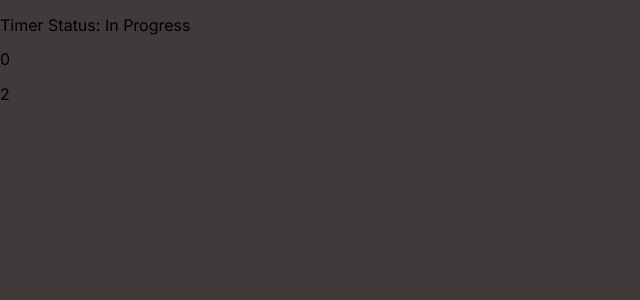
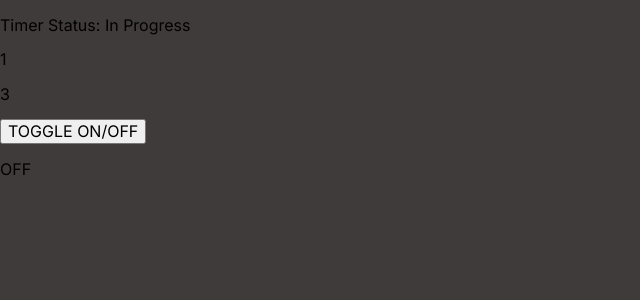
Before and after one commit to renzpulvira/quiz-mern, a React (Create React App) app: page /quiz in a window 1280 px wide. Shown: the top 300 px of the page, without its empty margins (0-640 px from the left). Built offline with nearby package versions, Linux system fonts and the light colour scheme.

Commit message:
added TImer

```diff
--- a/src/views/Quiz.jsx
+++ b/src/views/Quiz.jsx
@@ -5,19 +5,37 @@ export default function Quiz() {
   const [isFinished, setIsFinished] = useState(false);
   const [minutes, setMinutes] = useState(1);
   const [seconds, setSeconds] = useState(3);
+  const [isStarted, setIsStarted] = useState(false);
+
+  const callSetFinished = () => {
+    setIsFinished(true);
+  };
+
+  const callSetMinutesSeconds = (min, sec) => {
+    setMinutes(min);
+    setSeconds(sec);
+  };
+
+  const callSetSeconds = (sec) => {
+    setSeconds(sec);
+  };
+
+  let myTimer = null;
 
   useEffect(() => {
-    let myTimer = setInterval(() => {
+    if (isStarted) {
+      myTimer = setInterval(() => {
         if (seconds > 0) {
-        setSeconds(seconds - 1);
+          callSetSeconds(seconds - 1);
         }
         if (seconds === 0) {
           if (minutes === 0) {
-          setIsFinished(true);
+            callSetFinished();
             clearInterval(myTimer);
           } else {
-          setMinutes(minutes - 1);
-          setSeconds(3);
+            // setMinutes(minutes - 1);
+            // setSeconds(3);
+            callSetMinutesSeconds(minutes - 1, 3);
           }
         }
       }, 1000);
@@ -25,6 +43,11 @@ export default function Quiz() {
       return () => {
         clearInterval(myTimer);
       };
+    }
+    if (!isStarted) {
+      clearInterval(myTimer);
+      myTimer = null;
+    }
   });
 
   return (
@@ -32,6 +55,9 @@ export default function Quiz() {
       <p>Timer Status: {isFinished ? "Ended" : "In Progress"}</p>
       <p>{minutes}</p>
       <p>{seconds}</p>
+
+      <button onClick={() => setIsStarted(!isStarted)}>TOGGLE ON/OFF</button>
+      <p>{isStarted ? "ON" : "OFF"}</p>
     </div>
   );
 }
```
Also changed, not shown: src/components/QuizTimer.jsx (added), 1 other file (tests, documents, lock files or other folders). Lines whose indentation alone changed are shown as unchanged.
